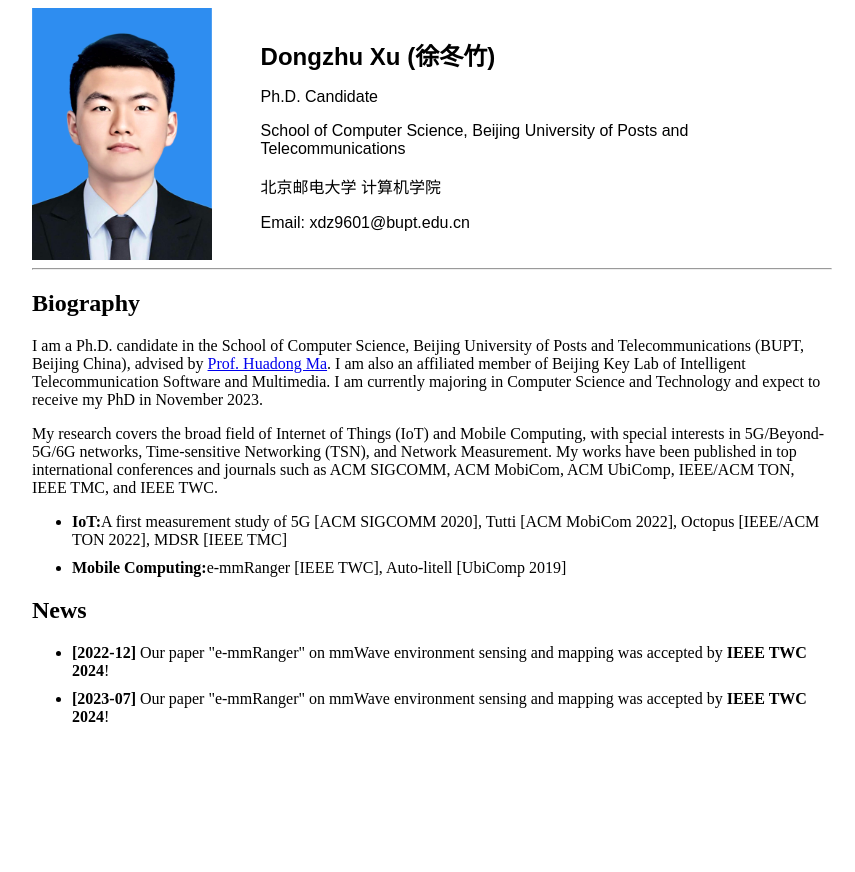
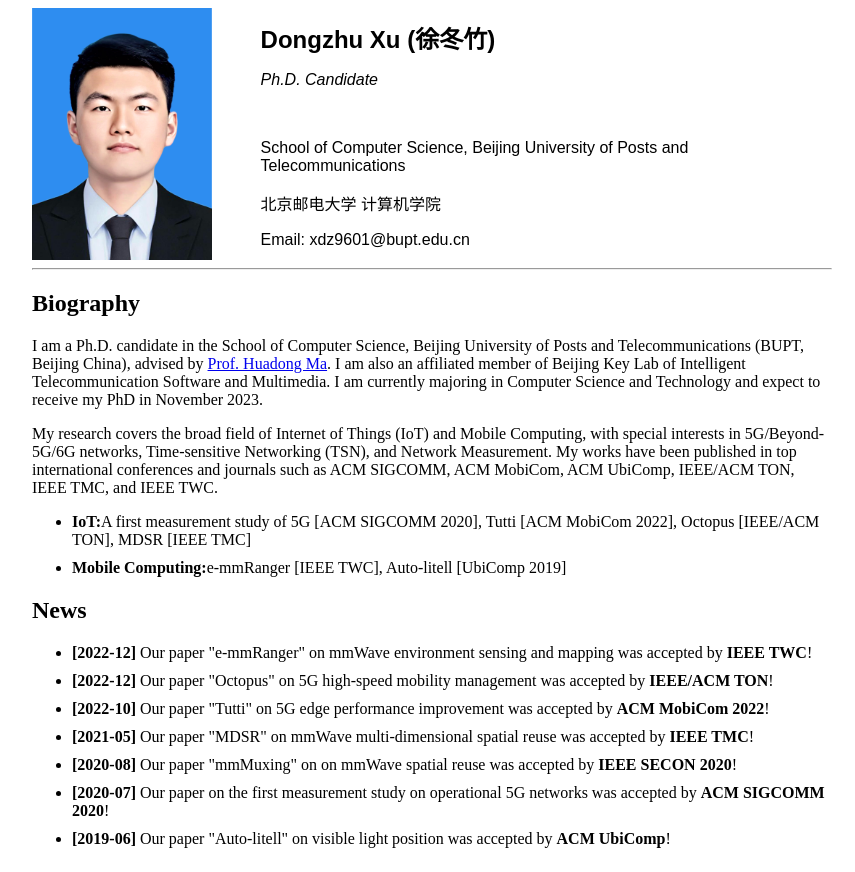
Before and after one commit to DongzhuXu/dzxu, a plain HTML site: page index.html in a window 1280 px wide. Shown: the whole page, without its empty margins (208-1063 px from the left). Before the commit the page ends 800 px from the top, so only its background shows below. Drawn offline with Linux system fonts and the light colour scheme.

Commit message:
Update index.html

```diff
--- a/index.html
+++ b/index.html
@@ -15,7 +15,8 @@
 		  </td>
 		  <td width=500>
 			  <font face="Arial"> <b><font size="5">Dongzhu Xu (徐冬竹)</font></b>
-				<p>Ph.D. Candidate<br/></p>
+				<p><i>Ph.D. Candidate</i></p>
+				  <br/>
 				<p>School of Computer Science, Beijing University of Posts and Telecommunications</p>
 				  <p>北京邮电大学 计算机学院</p>
 				<p>Email: xdz9601@bupt.edu.cn</p>
@@ -42,7 +43,7 @@
       </p>
 
 	<ul>
-		<li><b>IoT:</b>A first measurement study of 5G [ACM SIGCOMM 2020], Tutti [ACM MobiCom 2022], Octopus [IEEE/ACM TON 2022],
+		<li><b>IoT:</b>A first measurement study of 5G [ACM SIGCOMM 2020], Tutti [ACM MobiCom 2022], Octopus [IEEE/ACM TON],
 		MDSR [IEEE TMC]</li>
 		<li><b>Mobile Computing:</b>e-mmRanger [IEEE TWC],  Auto-litell [UbiComp 2019]</li>
 	</ul>
@@ -51,14 +52,20 @@
 
 <h2>News</h2>
 <ul>
-	<li><b>[2022-12]</b> Our paper "e-mmRanger" on mmWave environment sensing and mapping was accepted by <b>IEEE TWC 2024</b>!</li>
-	<li><b>[2023-07]</b> Our paper "e-mmRanger" on mmWave environment sensing and mapping was accepted by <b>IEEE TWC 2024</b>!</li>
+	<li><b>[2022-12]</b> Our paper "e-mmRanger" on mmWave environment sensing and mapping was accepted by <b>IEEE TWC</b>!</li>
+	<li><b>[2022-12]</b> Our paper "Octopus" on 5G high-speed mobility management was accepted by <b>IEEE/ACM TON</b>!</li>
+	<li><b>[2022-10]</b> Our paper "Tutti" on 5G edge performance improvement was accepted by <b>ACM MobiCom 2022</b>!</li>
+	<li><b>[2021-05]</b> Our paper "MDSR" on mmWave multi-dimensional spatial reuse was accepted by <b>IEEE TMC</b>!</li>
+	<li><b>[2020-08]</b> Our paper "mmMuxing" on on mmWave spatial reuse was accepted by <b>IEEE SECON 2020</b>!</li>
+	<li><b>[2020-07]</b> Our paper on the first measurement study on operational 5G networks was accepted by <b>ACM SIGCOMM 2020</b>!</li>
+	<li><b>[2019-06]</b> Our paper "Auto-litell" on visible light position was accepted by <b>ACM UbiComp</b>!</li>
 
 </ul>
 
 <!--
-<h2>Selected recent publications</h2>
-(<a href="publications.html">full list</a>)
+<h2>Selected recent publications (<a href="https://dblp.org/pid/243/6473.html">Full List</a>)</h2>
+
+
 <ul>
 	<li><strong>[MobiSys-2023]</strong> Jianyu Wei, Ting Cao, Shijie Cao, Shiqi Jiang, Shaowei Fu, Mao Yang, Yanyong Zhang, and Yunxin Liu, “NN-Stretch: Automatic Neural Network Branching for Parallel Inference on Heterogeneous Multi-Processors”, in <em>Proceedings of the 21st International Conference on Mobile Systems, Applications, and Services</em>, 2023.</li>
 <li><strong>[MobiCom-2023]</strong> Xiaohu Tang, Yang Wang, Ting Cao, Li Lyna Zhang, Qi Chen, Deng Cai, Yunxin Liu, and Mao Yang, “LUT-NN: Empower Efficient Neural Network Inference with Centroid Learning and Table Lookup”, in <em>Proceedings of the 29th Annual International Conference on Mobile Computing and Networking</em>, 2023.</li>
```
